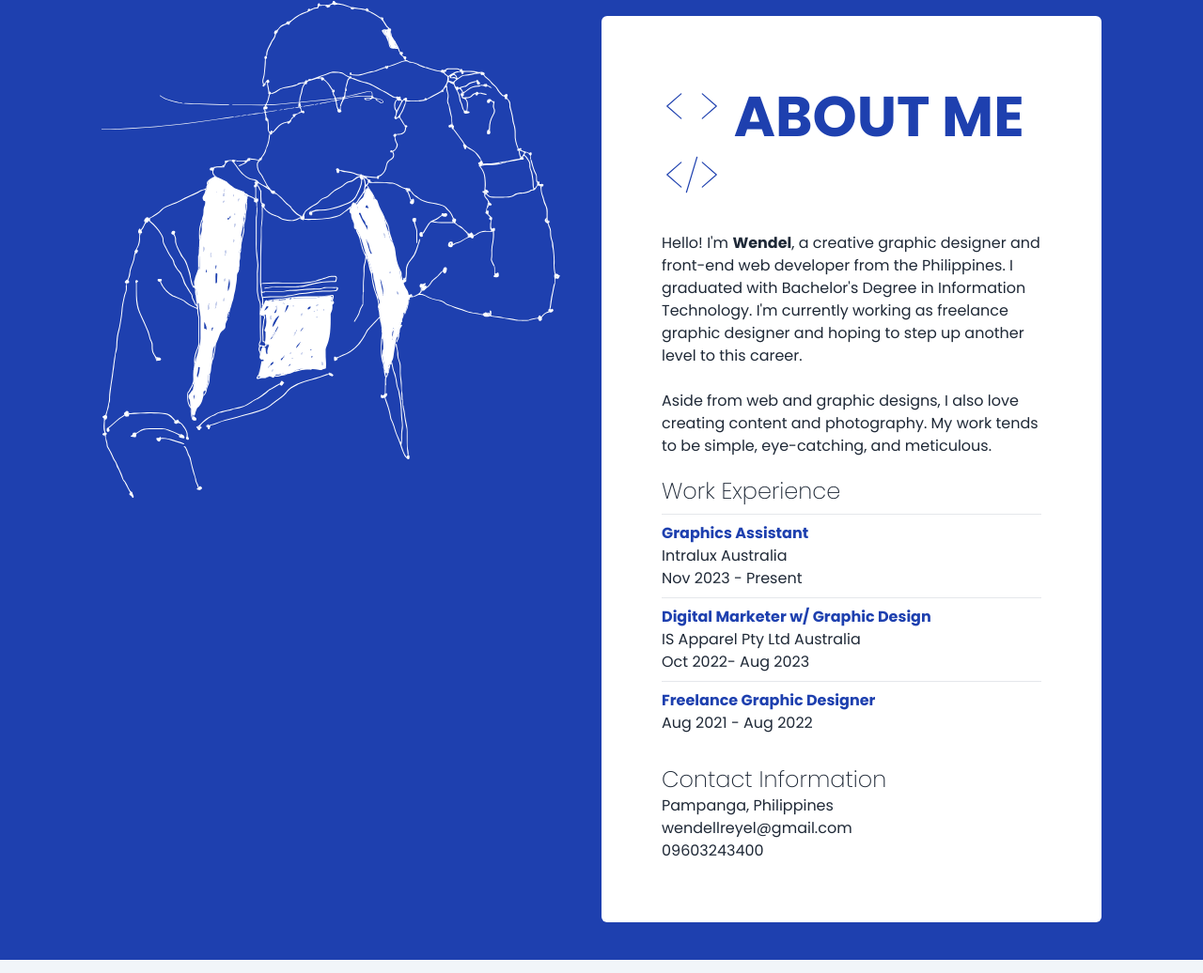
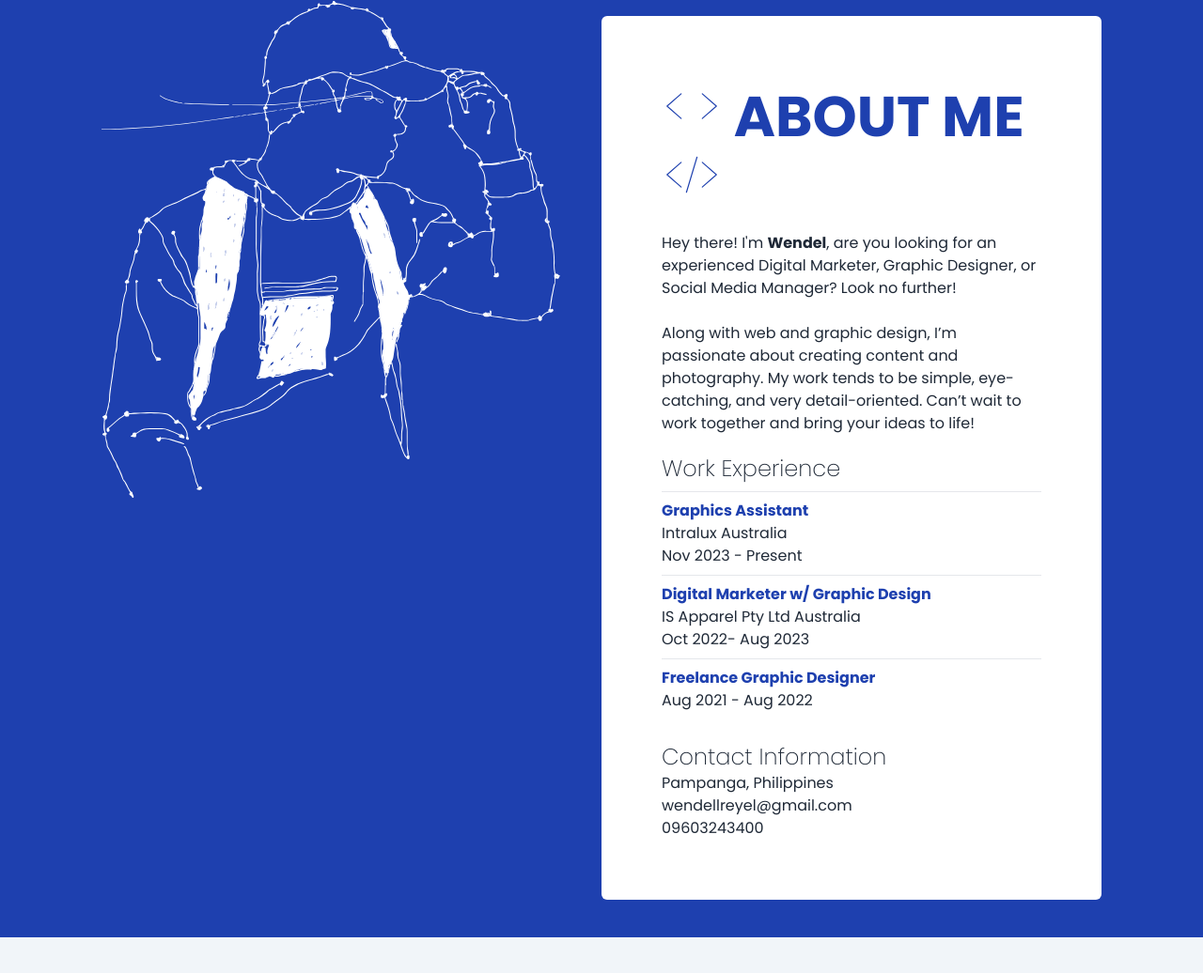
Before and after one commit to wendelamante/portfolio, a plain HTML site: page index.html in a window 1280 px wide. Shown: the part 1594-2630 px from the top of the page at 94% size. Drawn offline with nearby package versions, Linux system fonts and the light colour scheme; no server answers; a script that the page names is missing.

Commit message:
Update index.html

```diff
--- a/index.html
+++ b/index.html
@@ -172,8 +172,7 @@
                     <div class="bg-white rounded-md p-6 lg:p-16 dark:bg-darkbglight duration-300">
                         <h1 class="text-primary text-4xl sm:text-4xl lg:text-6xl font-bold dark:text-darkcyan duration-300"><ion-icon name="code-outline"></ion-icon> ABOUT ME <ion-icon name="code-slash-outline"></ion-icon></h1>
                         <p class="text-gray-800 text-base my-3 dark:text-darktext py-2">
-                            Hello! I'm <strong>Wendel</strong>, a creative graphic designer and front-end web developer from the Philippines. I graduated with Bachelor's Degree in Information Technology.
- I'm currently working as freelance graphic designer and hoping to step up another level to this career.<br> <br>Aside from web and graphic designs, I also love creating content and photography. My work tends to be simple, eye-catching, and meticulous.
+                            Hey there! I'm <strong>Wendel</strong>, are you looking for an experienced Digital Marketer, Graphic Designer, or Social Media Manager? Look no further!<br> <br>Along with web and graphic design, I’m passionate about creating content and photography. My work tends to be simple, eye-catching, and very detail-oriented. Can’t wait to work together and bring your ideas to life!
                         </p>
                         <div>
                             <h1 class="text-gray-800 m text-2xl mb-2 font-extralight dark:text-darkcyan">Work Experience</h1>
```
